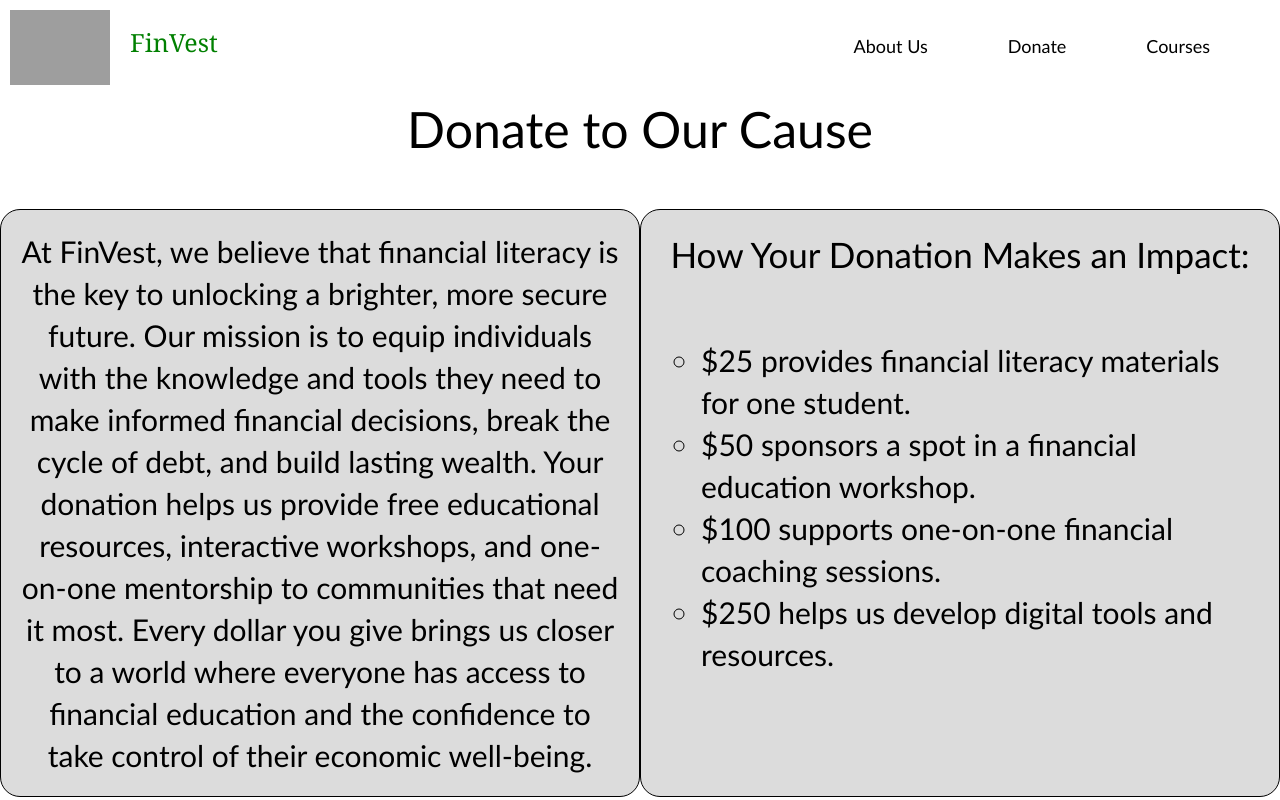
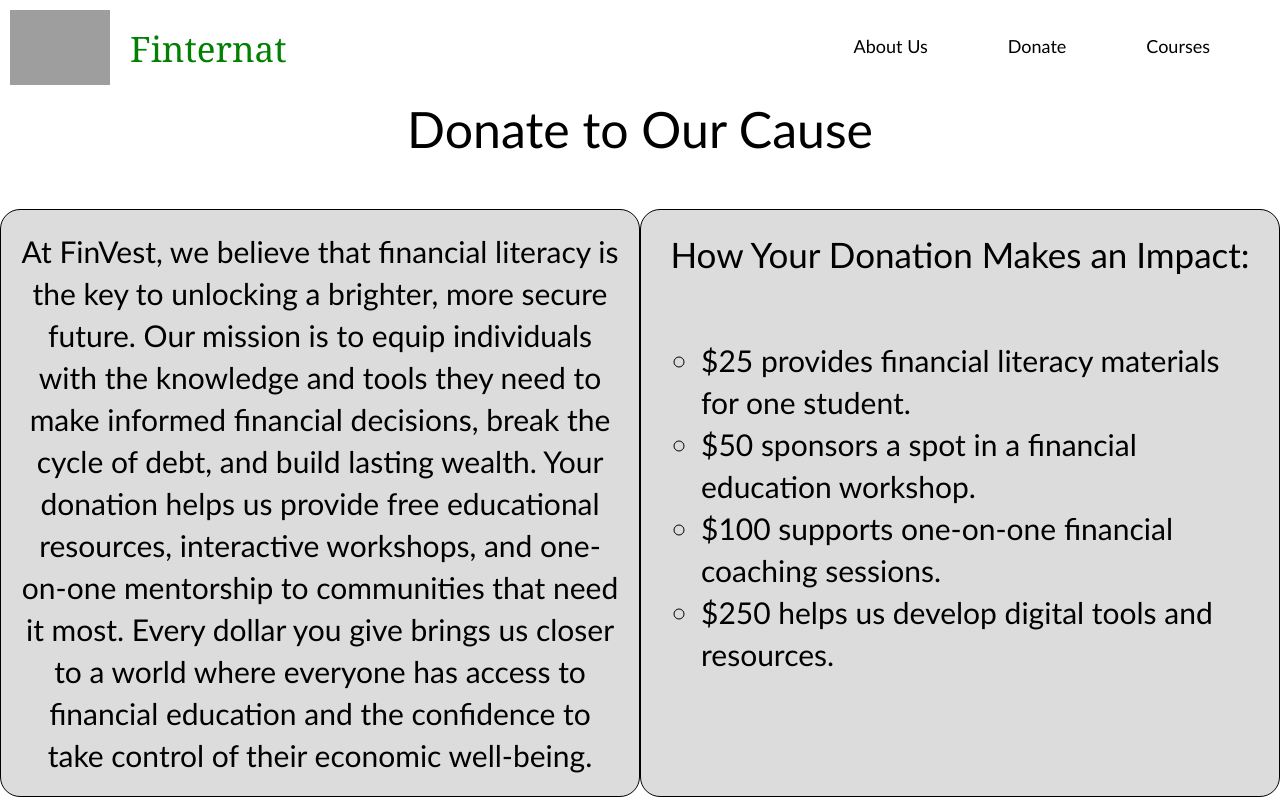
Before and after one commit to GeorgeCrawford15/FinVest-web-app, a website: page public/pages/donation-page.html in a window 1280 px wide. Shown: the top 800 px of the page. Drawn offline with Linux system fonts and the light colour scheme; grey boxes are pictures that could not be loaded.

Commit message:
change name to Finternat, add vercel.json file

```diff
--- a/public/css/about-us.css
+++ b/public/css/about-us.css
@@ -24,7 +24,7 @@ body {
 .navbar p {
     color: rgb(1, 128, 1);
     font-family:Georgia, 'Times New Roman', Times, serif;
-    font-size: 25px;
+    font-size: 35px;
     margin-left: 20px;
     margin-top: 15px;
 }
--- a/public/css/course-enrollment.css
+++ b/public/css/course-enrollment.css
@@ -24,7 +24,7 @@ body {
 .navbar p {
     color: rgb(13, 160, 0);
     font-family:Georgia, 'Times New Roman', Times, serif;
-    font-size: 25px;
+    font-size: 35px;
     margin-left: 20px;
     margin-top: 15px;
 }
--- a/public/css/donation-page.css
+++ b/public/css/donation-page.css
@@ -24,7 +24,7 @@ body {
 .navbar p {
     color: rgb(1, 128, 1);
     font-family:Georgia, 'Times New Roman', Times, serif;
-    font-size: 25px;
+    font-size: 35px;
     margin-left: 20px;
     margin-top: 15px;
 }
--- a/public/css/india-branch.css
+++ b/public/css/india-branch.css
@@ -25,7 +25,7 @@ body {
 .navbar p {
     color: rgb(1, 128, 1);
     font-family:Georgia, 'Times New Roman', Times, serif;
-    font-size: 25px;
+    font-size: 35px;
     margin-left: 20px;
     margin-top: 15px;
 }
--- a/public/css/style.css
+++ b/public/css/style.css
@@ -24,7 +24,7 @@ body {
 .navbar p {
     color: rgb(1, 128, 1);
     font-family:Georgia, 'Times New Roman', Times, serif;
-    font-size: 25px;
+    font-size: 35px;
     margin-left: 20px;
     margin-top: 15px;
 }
--- a/public/css/us-branch.css
+++ b/public/css/us-branch.css
@@ -25,7 +25,7 @@ body {
 .navbar p {
     color: rgb(1, 128, 1);
     font-family:Georgia, 'Times New Roman', Times, serif;
-    font-size: 25px;
+    font-size: 35px;
     margin-left: 20px;
     margin-top: 15px;
 }
--- a/public/pages/donation-page.html
+++ b/public/pages/donation-page.html
@@ -3,7 +3,7 @@
 <head>
     <meta charset="UTF-8">
     <meta name="viewport" content="width=device-width, initial-scale=1.0">
-    <title>Donate - FinVest</title>
+    <title>Donate - Finternat</title>
     <link rel="stylesheet" href="../css/donation-page.css">
 </head>
 <body>
@@ -13,7 +13,7 @@
             <img src="https://i.ibb.co/PGDDDkCS/finvest-logo.png" alt="Finvest Logo" class="logo">
         </a>
         <a href="index.html" class="home-link">
-            <p>FinVest</p>
+            <p>Finternat</p>
         </a>
         <ul class="nav-links">
             <li><a href="about-us.html">About Us</a></li>
```
Also changed, not shown: public/pages/about-us.html (+1 -1 lines), public/pages/all-courses.html (+1 -1 lines), public/pages/course-enrollment.html (+1 -1 lines), public/pages/index.html (+2 -2 lines), public/pages/india-branch.html (+2 -2 lines), public/pages/us-branch.html (+2 -2 lines), vercel.json (added).
